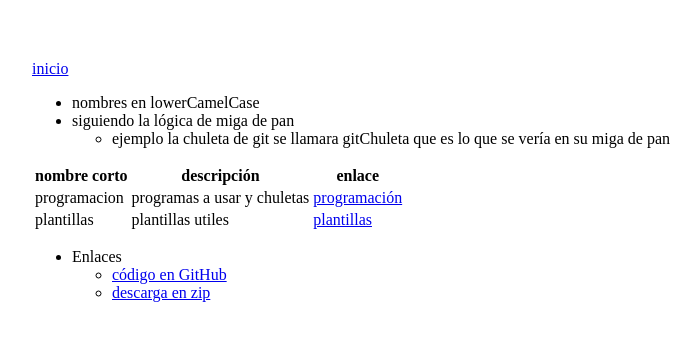
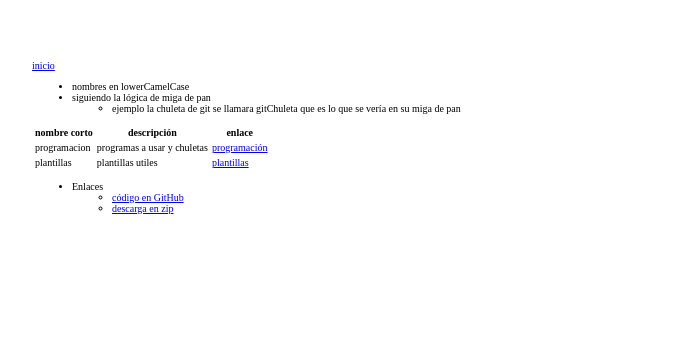
Before and after one commit to pelos6/plantillajekyll, a Jekyll site: the page built from index.md, in a window 1280 px wide. Shown: the top 341 px of the page, without its empty margins (160-860 px from the left). Built offline with Jekyll 4.4.1, drawn with Linux system fonts in a browser that asks for light colours.

Commit message:
Update main.css

```diff
--- a/css/main.css
+++ b/css/main.css
@@ -1,4 +1,5 @@
 body {
     margin: 60px auto;
     width: 70%;
+  font-size: 62.5%;
 }
```
